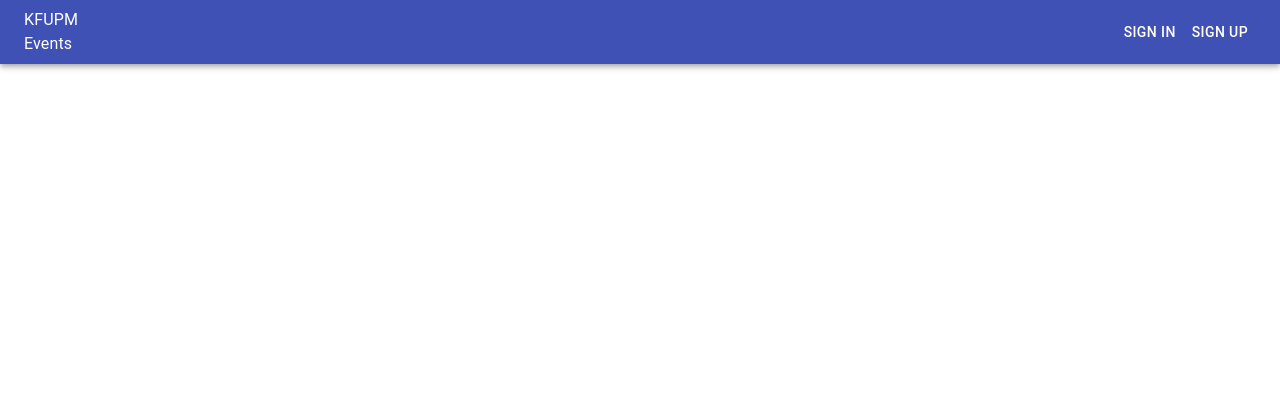
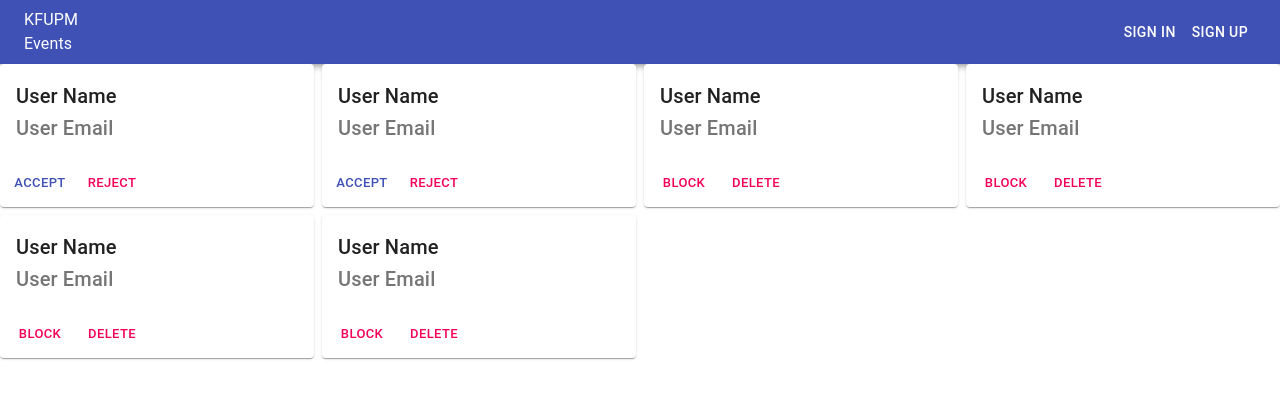
Before and after one commit to OmarAlghamdi/swe363-project-react, a React (Create React App) app: page /users in a window 1280 px wide. Shown: the top 398 px of the page. Built offline with nearby package versions, Linux system fonts and the light colour scheme.

Commit message:
adds view for the admin to manage users one view that shows every user admin can accept or reject in active users and also can block or delete active usres

```diff
--- a/src/App.js
+++ b/src/App.js
@@ -7,6 +7,8 @@ import SignUp from './components/Signup';
 import History from './components/History';
 import Feedback from './components/Feedback';
 import NewEvent from './components/NewEvent';
+import Profile from './components/Profile';
+import Users from './components/Users';
 
 
 function App() {
@@ -20,6 +22,8 @@ function App() {
         <Route path='/history' component={History} />
         <Route path='/feedback' component={Feedback} />
         <Route path='/new-event' component={NewEvent} />
+        <Route path='/profile' component={Profile} /> \
+        <Route path='/users' component={Users} /> \
       </Switch>
     </Router>
   );
--- a/src/components/Search.js
+++ b/src/components/Search.js
@@ -1,4 +1,4 @@
-import React, { Component } from 'react'
+import React from 'react'
 import { InputBase } from '@material-ui/core'
 import SearchIcon from '@material-ui/icons/Search'
 import { makeStyles, fade } from '@material-ui/core/styles'
--- /dev/null
+++ b/src/components/User.js
@@ -0,0 +1,57 @@
+import React, { Component, Fragment } from 'react'
+import { Card, CardActionArea, CardActions, CardContent, Typography, Button } from '@material-ui/core'
+
+class User extends Component {
+    constructor(props) {
+        super()
+        this.activated = props.activated
+    }
+    getControl(activated) {
+        if (activated === 'false') {
+            return (
+                <Fragment>
+                    <Button size='small' color='primary'>
+                        Accept
+                </Button>
+                    <Button size='small' color='secondary'>
+                        Reject
+                </Button>
+                </Fragment>
+            )
+        }
+        else if (activated === 'true') {
+            return (
+                <Fragment>
+                    <Button size='small' color='secondary'>
+                        Block
+                </Button>
+                    <Button size='small' color='secondary'>
+                        Delete
+                </Button>
+                </Fragment>
+            )
+
+        }
+    }
+    render() {
+        return (
+            <Card>
+                <CardActionArea>
+                    <CardContent>
+                        <Typography variant="h6" component="h6">
+                            User Name
+              </Typography>
+                        <Typography variant="h6" color="textSecondary" component="h6">
+                            User Email
+              </Typography>
+                    </CardContent>
+                </CardActionArea>
+                <CardActions>
+                    {this.getControl(this.activated)}
+                </CardActions>
+            </Card>
+        )
+    }
+}
+
+export default User
--- /dev/null
+++ b/src/components/Users.js
@@ -0,0 +1,37 @@
+import React, { Component } from 'react'
+import User from './User'
+import { Grid } from '@material-ui/core'
+
+class Users extends Component {
+    constructor() {
+        super()
+    }
+    render() {
+        return (
+            <div>
+                <Grid container spacing={1}>
+                    <Grid item xs={12} md={6} lg={3}>
+                        <User activated='false' />
+                    </Grid>
+                    <Grid item xs={12} md={6} lg={3}>
+                        <User activated='false' />
+                    </Grid>
+                    <Grid item xs={12} md={6} lg={3}>
+                        <User activated='true' />
+                    </Grid>
+                    <Grid item xs={12} md={6} lg={3}>
+                        <User activated='true' />
+                    </Grid>
+                    <Grid item xs={12} md={6} lg={3}>
+                        <User activated='true' />
+                    </Grid>
+                    <Grid item xs={12} md={6} lg={3}>
+                        <User activated='true' />
+                    </Grid>
+                </Grid>
+            </div>
+        )
+    }
+}
+
+export default Users
```
